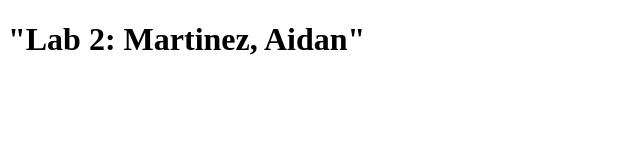
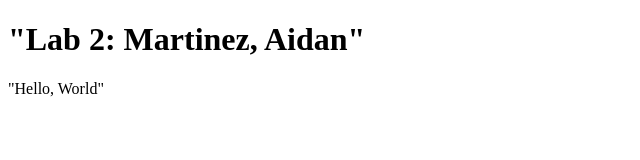
Before and after one commit to armartinez23/webdevs2, a plain HTML site: page Labs/lab2.html in a window 1280 px wide. Shown: the whole page, without its empty margins (0-640 px from the left). Drawn offline with Linux system fonts and the light colour scheme.

Commit message:
add p element

```diff
--- a/Labs/lab2.html
+++ b/Labs/lab2.html
@@ -3,6 +3,7 @@
     <head>
         <title>"Lab 2: Martinez, Aidan"</title>
         <h1>"Lab 2: Martinez, Aidan"</h1>
+        <p>"Hello, World"</p>
         <title> </title>
     </head>
     <body>
```
